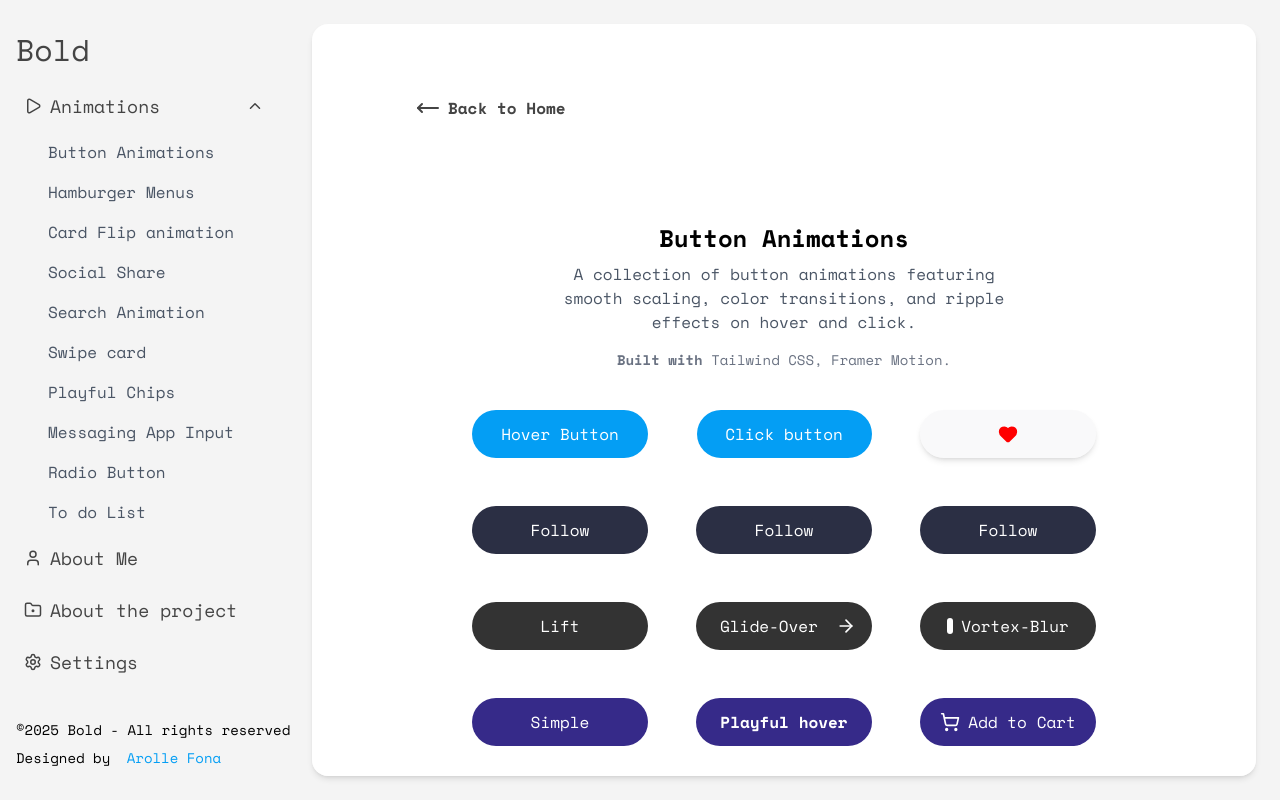
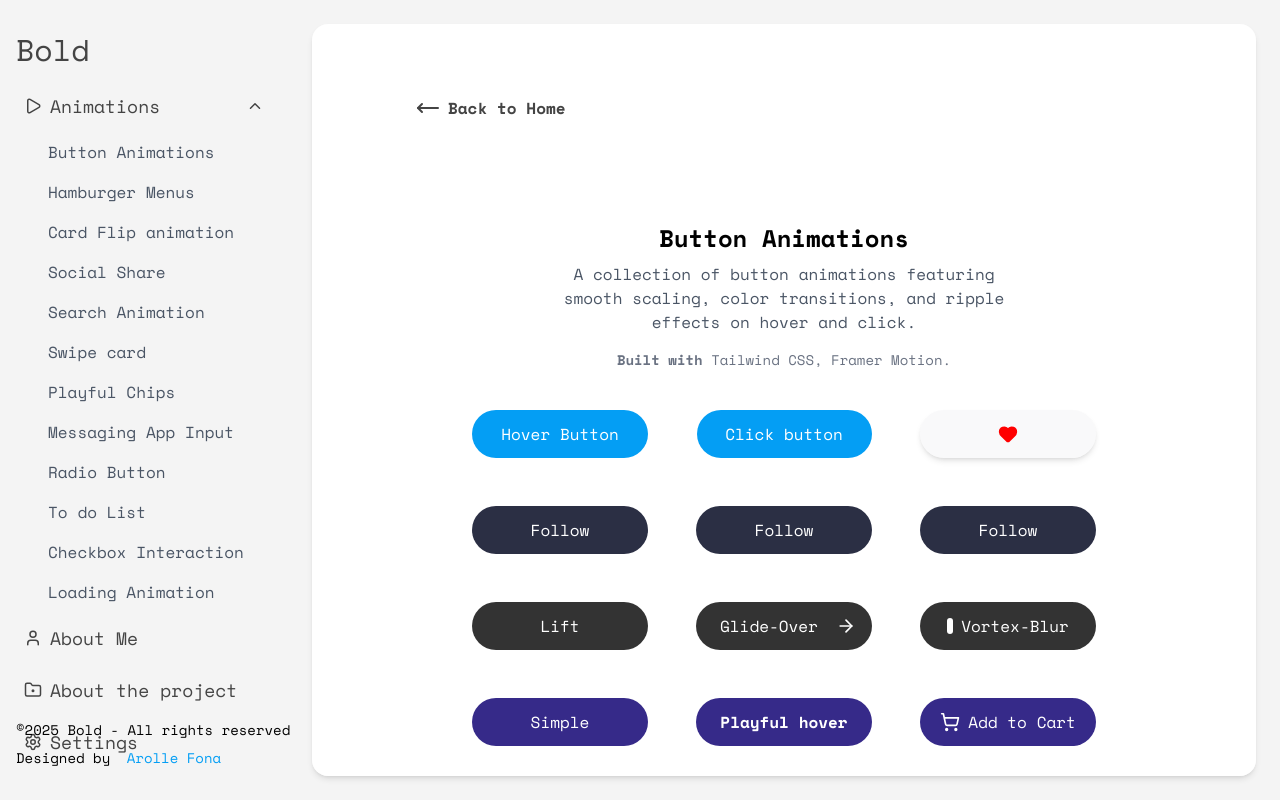
Before and after one commit to arolle11/animations-portfolio, a React (Vite) app: page /animation/ButtonAnimation in a window 1280 px wide. Built offline with nearby package versions, Linux system fonts and the light colour scheme; a web font is replaced by a local one.

Commit message:
updates on readme

```diff
--- a/src/components/SideBar.tsx
+++ b/src/components/SideBar.tsx
@@ -30,6 +30,8 @@ const SideBar = () => {
     { name: "MessagingAppInput", title: "Messaging App Input" },
     { name: "RadioButton", title: "Radio Button" },
     { name: "ToDoList", title: "To do List" },
+    { name: "CheckboxInteraction", title: "Checkbox Interaction" },
+    { name: "LoadingAnimation", title: "Loading Animation" },
   ];
   return (
     <div className="relative h-full">
--- /dev/null
+++ b/src/components/animations/CheckboxInteraction.tsx
@@ -0,0 +1,7 @@
+export default function CheckboxInteraction() {
+  return (
+    <div className="flex flex-col justify-center items-center md:min-w-[500px] min-w-[300px] min-h-[500px] bg-[#f1f1f1] gap-8 p-8 rounded-md">
+      j
+    </div>
+  );
+}
--- a/src/pages/AnimationPage.tsx
+++ b/src/pages/AnimationPage.tsx
@@ -3,7 +3,9 @@ import type { JSX } from "react";
 import { Link, useParams } from "react-router-dom";
 import ButtonAnimation from "../components/animations/ButtonAnimation";
 import CardFlip from "../components/animations/CardFlip";
+import CheckboxInteraction from "../components/animations/CheckboxInteraction";
 import HamburgerMenus from "../components/animations/HamburgerMenus";
+import LoadingAnimation from "../components/animations/LoadingAnimation";
 import MessagingAppInput from "../components/animations/MessagingAppInput";
 import PlayfulChips from "../components/animations/PlayfulChips";
 import RadioButton from "../components/animations/RadioButton";
@@ -90,6 +92,18 @@ const AnimationPage = () => {
       description: "To Do List Micro Animation",
       tech: "Tailwind CSS, Framer Motion",
     },
+    CheckboxInteraction: {
+      component: <CheckboxInteraction />,
+      title: "Checkbox Interaction",
+      description: "Checkbox Interaction Animation",
+      tech: "Tailwind CSS, Framer Motion",
+    },
+    LoadingAnimation: {
+      component: <LoadingAnimation />,
+      title: "Loading Animation",
+      description: "Loading Animation",
+      tech: "Tailwind CSS, Framer Motion",
+    },
   };
 
   const animation = name ? animations[name] : undefined;
```
Also changed, not shown: 1 other file (tests, documents, lock files or other folders).
